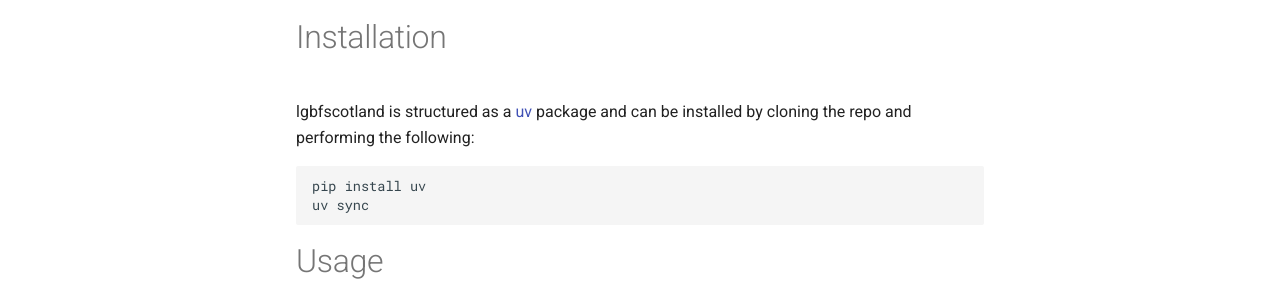
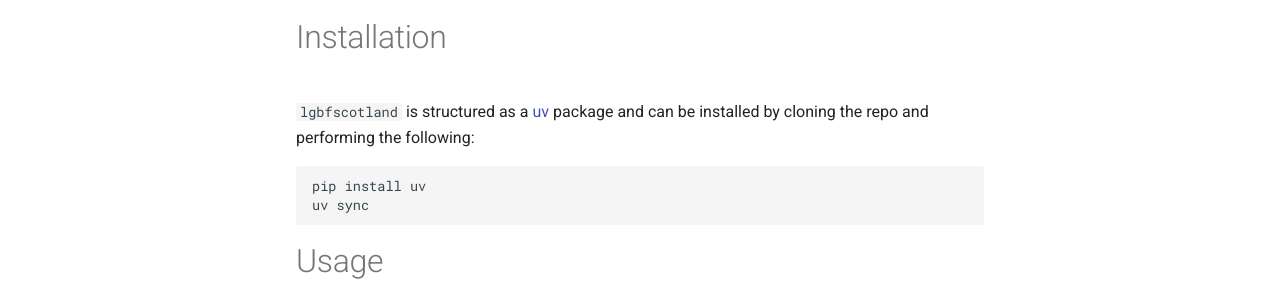
Before and after one commit to jsleight1/lgbfscotland, an MkDocs documentation site: the page built from docs/index.md, in a window 1280 px wide and 1019 px high. Shown: the part 255-549 px from the top of the window. Built offline with MkDocs 1.6.1 and Material for MkDocs 9.7.7, drawn with Linux system fonts in a browser that asks for light colours; comment, search, counter and statistics services are not loaded.

Commit message:
Update docs

````diff
--- a/docs/index.md
+++ b/docs/index.md
@@ -1,12 +1,13 @@
 # lgbfscotland
 
-This repository contains a Python package for the `lgbfscotland' shiny application. This shiny application downloads, processes and presents
-local government benchmarking framework (LGBF) data.
+This repository contains a Python package for the `lgbfscotland' shiny
+application. This shiny application downloads, processes and presents local
+government benchmarking framework (LGBF) data.
 
 # Installation
 
-lgbfscotland is structured as a [uv](https://docs.astral.sh/uv/) package and can
-be installed by cloning the repo and performing the following:
+`lgbfscotland` is structured as a [uv](https://docs.astral.sh/uv/) package and
+can be installed by cloning the repo and performing the following:
 
 ```
 pip install uv
````
